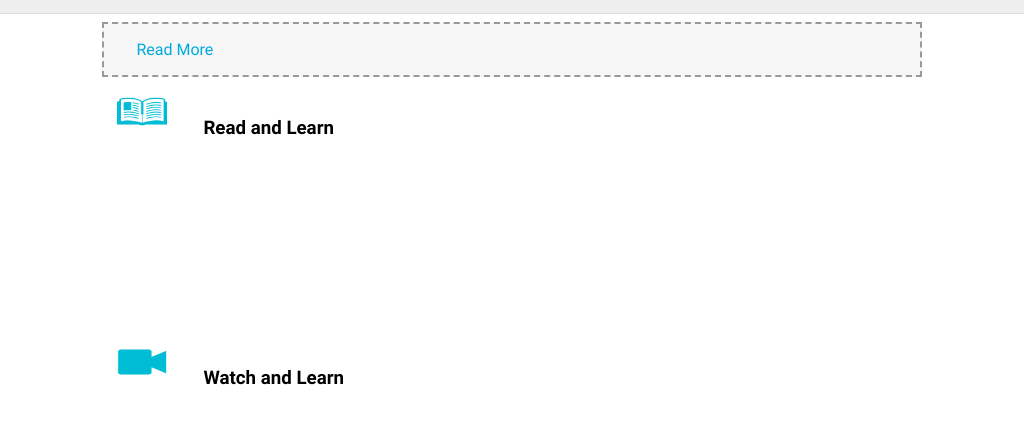
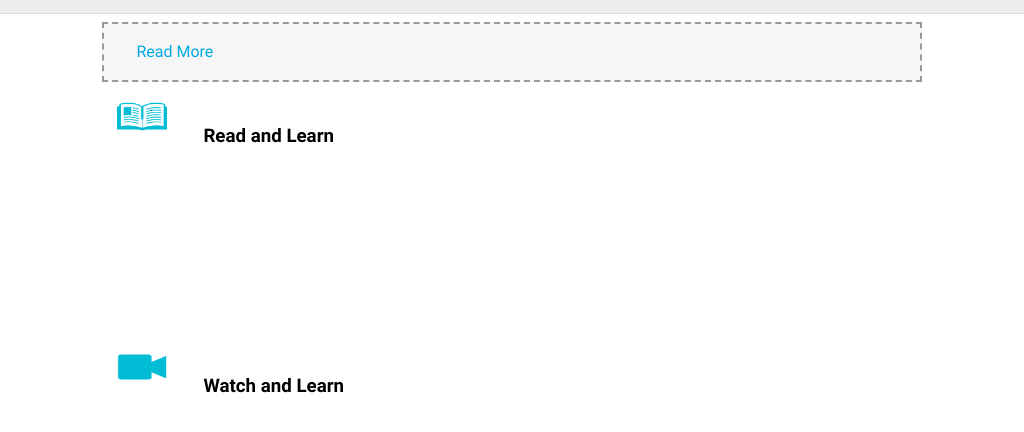
Before and after one commit to balaswecha/kiosk, an Electron app: page src/SearchResult.html in a window 1024 px wide. Shown: the part 82-514 px from the top of the page. Drawn offline with Linux system fonts and the light colour scheme; no server answers.

Commit message:
Add line height to all text

```diff
--- a/src/kiosk-default.css
+++ b/src/kiosk-default.css
@@ -3,6 +3,10 @@
 
 html {
     font-family: 'Roboto', sans-serif;
+}
+
+* {
+    line-height: 1.5em;
 }
 
 .home {
```
